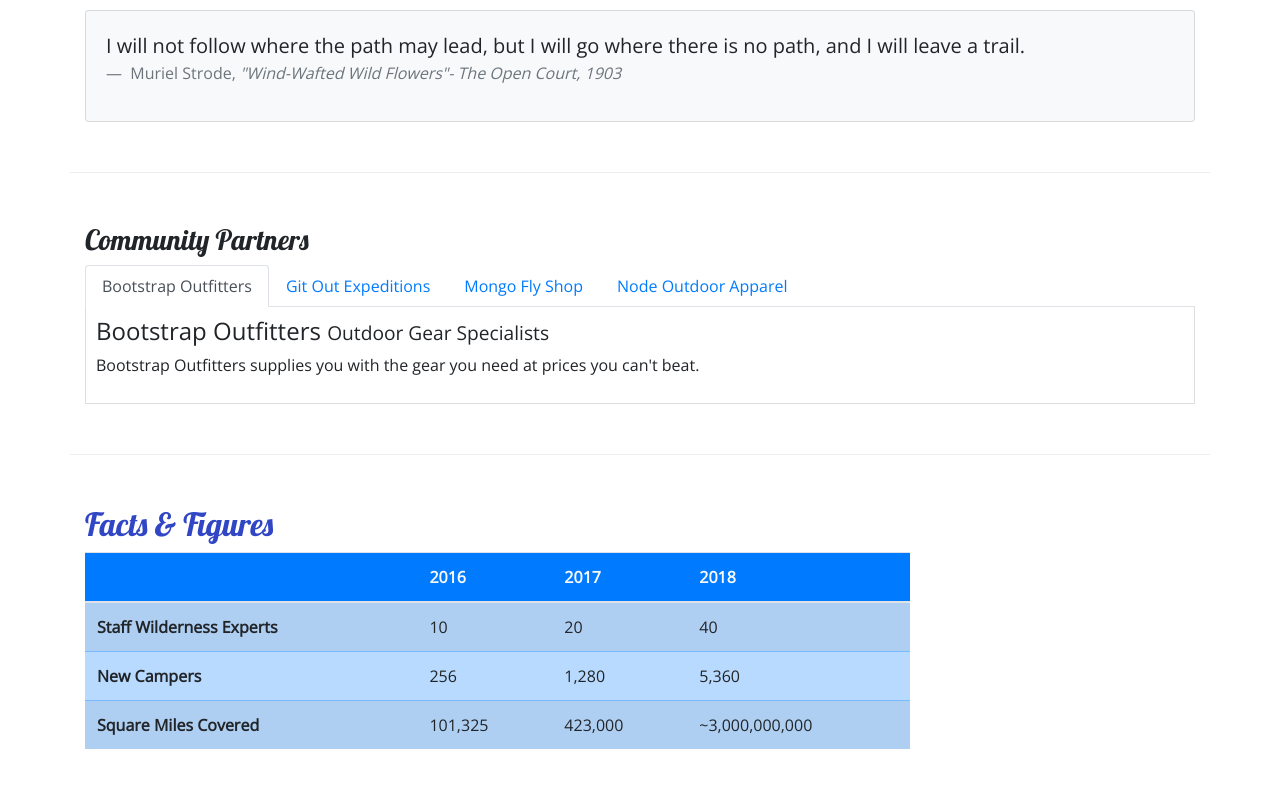
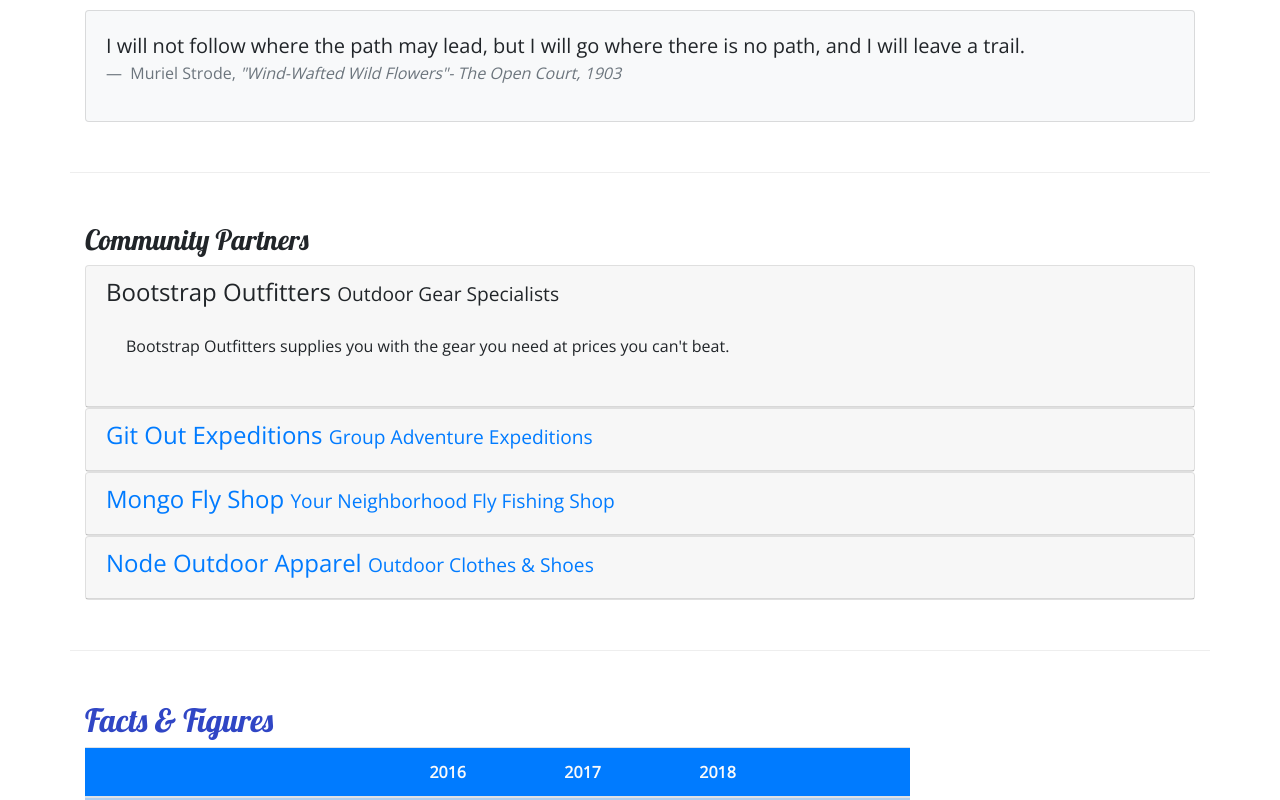
Before and after one commit to NElslager/bootstrap-project, a website: page aboutus.html in a window 1280 px wide. Shown: the part 631-1431 px from the top of the page. Drawn offline with nearby package versions, Linux system fonts and the light colour scheme.

Commit message:
Accordion

```diff
--- a/aboutus.html
+++ b/aboutus.html
@@ -143,72 +143,88 @@
       <div class="row row-content">
         <div class="col">
           <h3>Community Partners</h3>
-          <ul class="nav nav-tabs">
-            <li class="nav-item">
-              <a
-                class="nav-link active"
-                href="#bootstrap"
-                role="tab"
-                data-toggle="tab"
-                >Bootstrap Outfitters</a
+          <div id="accordion">
+            <div class="card">
+              <div role="tab" class="card-header">
+                <h4>
+                  <a data-toggle="collapse" data-target="#bootstrap"
+                    >Bootstrap Outfitters
+                    <small>Outdoor Gear Specialists</small></a
                   >
-            </li>
-            <li class="nav-item">
-              <a class="nav-link" href="#git" role="tab" data-toggle="tab"
-                >Git Out Expeditions</a
+                </h4>
+                <div
+                  class="collapse show"
+                  id="bootstrap"
+                  data-parent="#accordion"
                 >
-            </li>
-            <li class="nav-item">
-              <a class="nav-link" href="#mongo" role="tab" data-toggle="tab"
-                >Mongo Fly Shop</a
-              >
-            </li>
-            <li class="nav-item">
-              <a class="nav-link" href="#node" role="tab" data-toggle="tab"
-                >Node Outdoor Apparel</a
-              >
-            </li>
-          </ul>
-          <div class="tab-content">
-            <div
-              role="tabpanel"
-              class="tab-pane fade show active"
-              id="bootstrap"
-            >
-              <h4>
-                Bootstrap Outfitters <small>Outdoor Gear Specialists</small>
-              </h4>
+                  <div class="card-body">
                     <p class="d-none d-sm-block">
-                Bootstrap Outfitters supplies you with the gear you need at
-                prices you can't beat.
+                      Bootstrap Outfitters supplies you with the gear you need
+                      at prices you can't beat.
                     </p>
                   </div>
-            <div role="tabpanel" class="tab-pane fade" id="git">
+                </div>
+              </div>
+            </div>
+            <div class="card">
+              <div role="tab" class="card-header">
                 <h4>
-                Git Out Expeditions <small>Group Adventure Expeditions</small>
+                  <a class="collapsed" data-toggle="collapse" data-target="#git"
+                    >Git Out Expeditions
+                    <small>Group Adventure Expeditions</small></a
+                  >
                 </h4>
+                <div class="collapse" id="git" data-parent="#accordion">
+                  <div class="card-body">
                     <p class="d-none d-sm-block">
-                Join Git Out Expeditions to explore new horizons with a group of
-                other adventurers!
+                      Join Git Out Expeditions to explore new horizons with a
+                      group of other adventurers!
                     </p>
                   </div>
-            <div role="tabpanel" class="tab-pane fade" id="mongo">
+                </div>
+              </div>
+            </div>
+            <div class="card">
+              <div role="tab" class="card-header">
                 <h4>
-                Mongo Fly Shop <small>Your Neighborhood Fly Fishing Shop</small>
+                  <a
+                    class="collapsed"
+                    data-toggle="collapse"
+                    data-target="#mongo"
+                    >Mongo Fly Shop
+                    <small>Your Neighborhood Fly Fishing Shop</small></a
+                  >
                 </h4>
+                <div class="collapse" id="mongo" data-parent="#accordion">
+                  <div class="card-body">
                     <p class="d-none d-sm-block">
-                Need a new fishing pole, a tacklebox, or flies of all kinds?
-                Stop by Mongo Fly Shop.
+                      Need a new fishing pole, a tacklebox, or flies of all
+                      kinds? Stop by Mongo Fly Shop.
                     </p>
                   </div>
-            <div role="tabpanel" class="tab-pane fade" id="node">
+                </div>
+              </div>
+            </div>
+            <div class="card">
+              <div role="tab" class="card-header">
                 <h4>
-                Node Outdoor Apparel <small>Outdoor Clothes & Shoes</small>
+                  <a
+                    class="collapsed"
+                    data-toggle="collapse"
+                    data-target="#node"
+                    >Node Outdoor Apparel
+                    <small>Outdoor Clothes & Shoes</small></a
+                  >
                 </h4>
+                <div class="collapse" id="node" data-parent="#accordion">
+                  <div class="card-body">
                     <p class="d-none d-sm-block">
-                From polar fleeces to swimsuits, hiking boots to waders, a visit
-                to Node will be sure to get you covered.
+                      From polar fleeces to swimsuits, hiking boots to waders, a
+                      visit to Node will be sure to get you covered.
                     </p>
+                  </div>
+                </div>
+              </div>
             </div>
           </div>
         </div>
--- a/css/styles.css
+++ b/css/styles.css
@@ -37,9 +37,3 @@ header h2 {
 .navbar-dark {
   background-color: #901cad;
 }
-
-.tab-content {
-  border: 1px solid #ddd;
-  border-top: none;
-  padding: 10px;
-}
```
Lines whose indentation alone changed are shown as unchanged.
